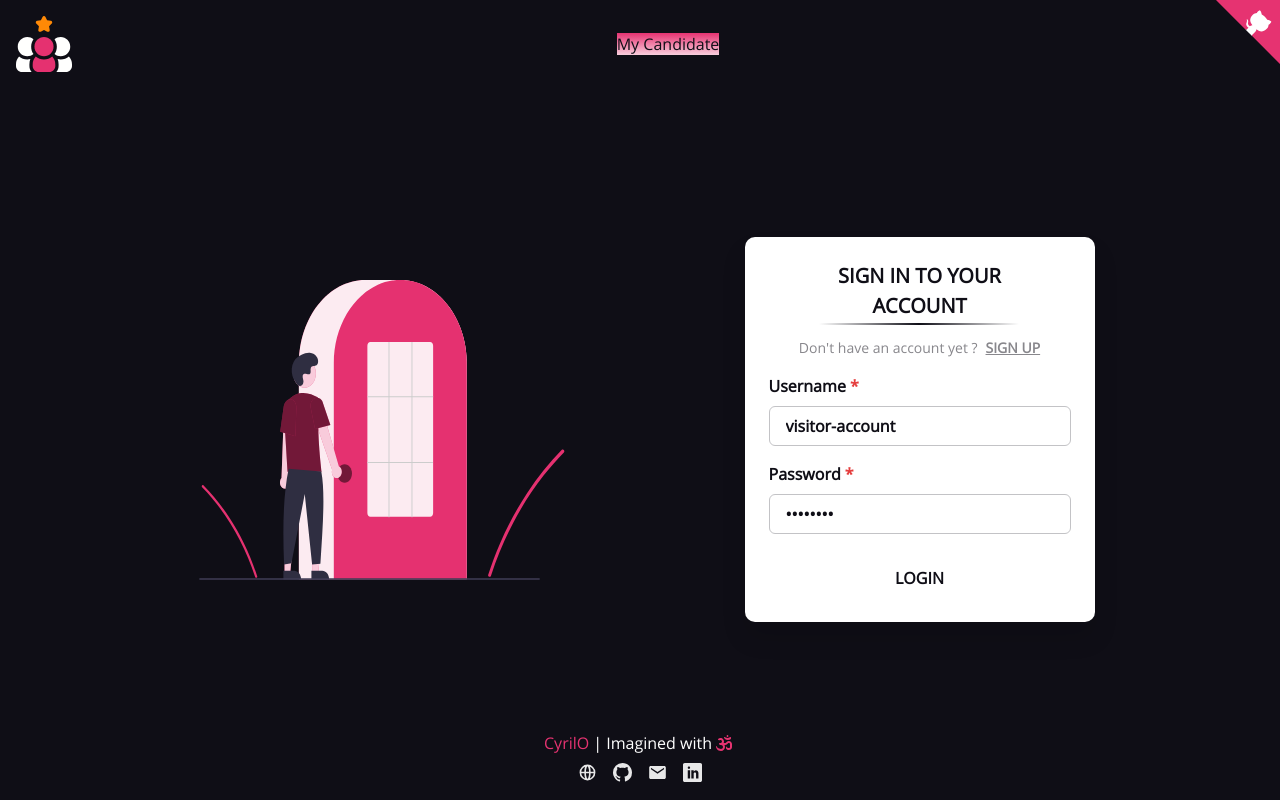
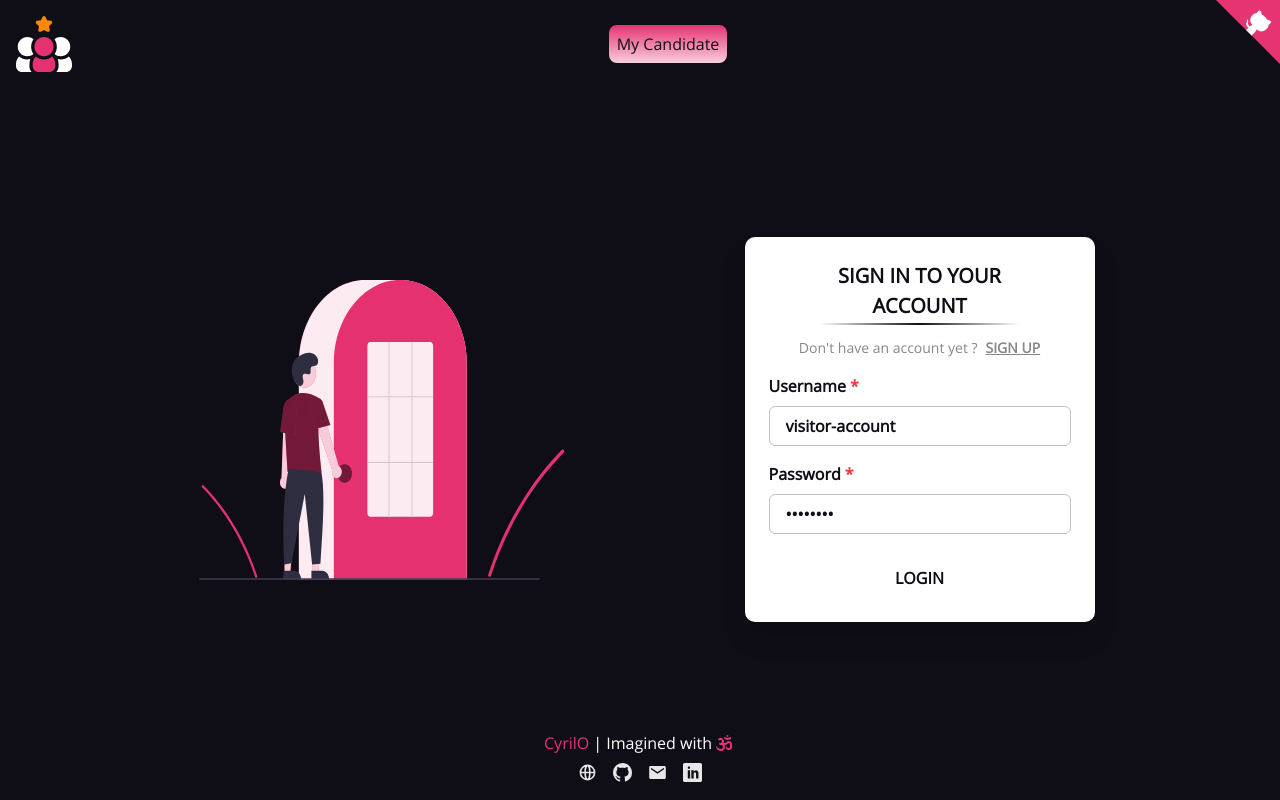
Before and after one commit to Banaanas/president-of-the-world, a Next.js app in the folder president-of-the-world-frontend/: page /login in a window 1280 px wide. Built offline with nearby package versions, Linux system fonts and the light colour scheme.

Commit message:
style (front-end): fix header My candidate link

```diff
--- a/president-of-the-world-frontend/Components/Header.tsx
+++ b/president-of-the-world-frontend/Components/Header.tsx
@@ -77,6 +77,7 @@ const StyledLink = styled.a`
 `;
 
 const StyledLiGradient = styled(NextLink)`
+  padding: 2px 8px;
   color: ${appTheme.colors.secondary["500"]};
   list-style: none;
   background-color: ${appTheme.colors.tertiary["500"]};
@@ -84,6 +85,12 @@ const StyledLiGradient = styled(NextLink)`
     ${appTheme.colors.tertiary["500"]},
     ${appTheme.colors.tertiary["300"]}
   );
+  border-radius: 8px;
+
+  @media ${appTheme.queries.tabletAndUp} {
+    margin: 0 16px;
+    padding: 8px;
+  }
 `;
 
 const Header = () => {
```
